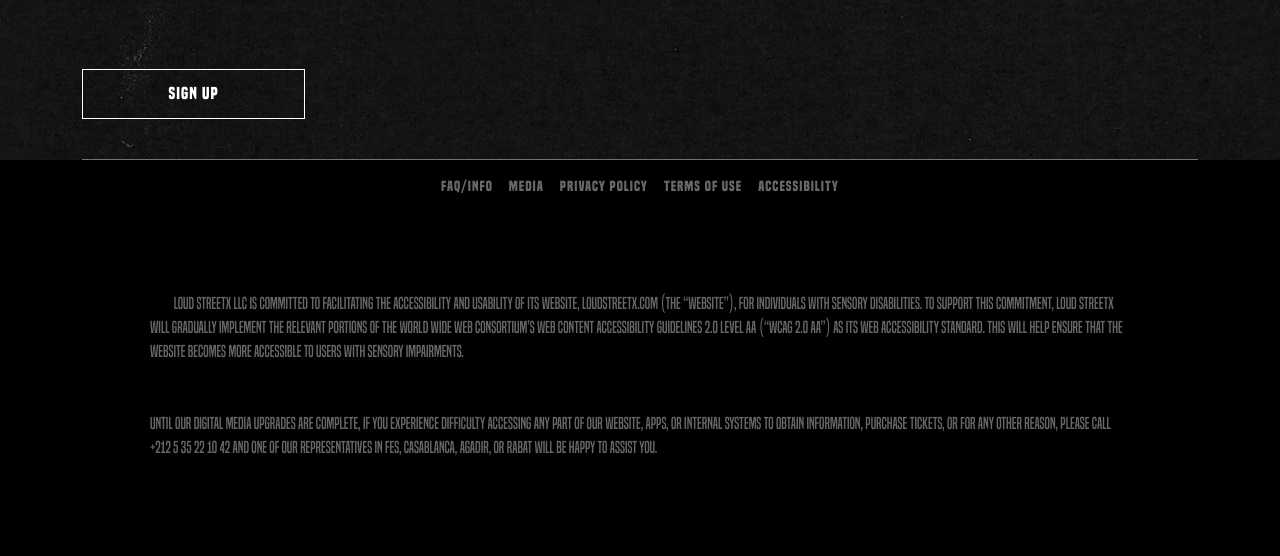
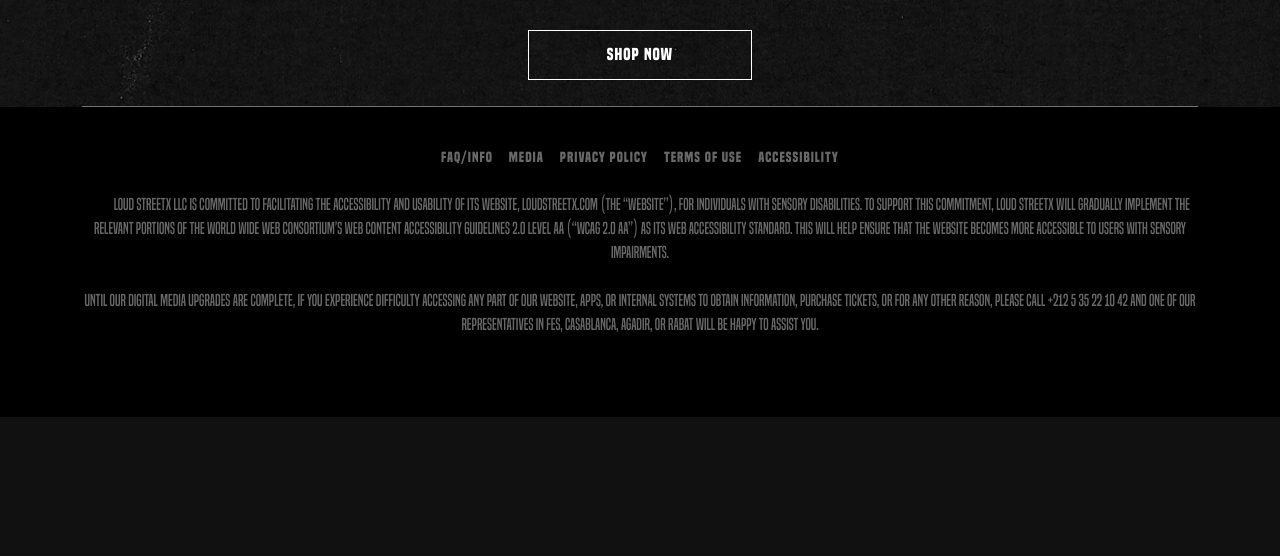
Before and after one commit to t4hher/Projet-scolaire, a PHP site: page / in a window 1280 px wide. Shown: the part 2201-2757 px from the top of the page. After the commit the page ends 2618 px from the top, so only its background shows below. Run offline with PHP 8.4, Linux system fonts and the light colour scheme.

Commit message:
I made some small edits in the home page and i added the tour pictures

```diff
--- a/css/style.css
+++ b/css/style.css
@@ -81,6 +81,7 @@ body{
       flex: 1 1 45%;
       display: flex;
       flex-direction: column;
+      justify-content: center;
     }
 
     label {
@@ -134,6 +135,6 @@ body{
         flex: 1 1 100%;
       }
     }
-    p{
+    span{
       font-family: "BTS";
     }
--- a/index.php
+++ b/index.php
@@ -25,7 +25,6 @@
       <ul class="navbar-nav ">
         <li class="nav-item"><a class="nav-link" href="#">Sponsors</a></li>
         <li class="nav-item"><a class="nav-link" href="#">Shop</a></li>
-        <li class="nav-item"><a class="nav-link" href="#">Bag Policy</a></li>
         <li class="nav-item"><a class="nav-link" href="#">Press</a></li>
         <li class="nav-item"><a class="nav-link" href="#">FAQ/Info</a></li>
       </ul>
@@ -83,14 +82,16 @@
 </div>
 <br><br>
 <h1>SHOP IN LD STRTZ MERCH</h1>
-<div class="container" style="display: flex;flex-direction:column;gap:40px">
+<div class="container" style="display: flex;flex-direction:column;gap:1px">
   <img src="images/index_pictures/shop2.png" width="100%" alt="">
-  <div class="form-group" style="flex: 1 1 100%; text-align: center;">
-        <button type="submit" class="submit-button" style="width: 20%;" >SIGN UP</button>
+  <div class="form-group" style="flex: 1 1 100%; text-align: center; align-items: center;">
+        <button type="submit" class="submit-button" style="width: 20%;" >SHOP NOW</button>
   </div>
+  <br>
   <div class="line" style="width: 100%; height:1px;background-color:#cfcfcf80"></div>
 </div>
 <div style="display:flex;flex-direction:column; background-color:black ;" >
+  <br>
 <nav class="navbar navbar-expand-lg">
   <div class="container d-flex justify-content-around align-items-center" >
     <div class="d-flex">
@@ -104,9 +105,9 @@
     </div>
   </div>
 </nav>
-<div class="container" style="padding:80px;" >
-<p>&nbsp;&nbsp;&nbsp;&nbsp;&nbsp;&nbsp;&nbsp;&nbsp;&nbsp; Loud StreetX LLC is committed to facilitating the accessibility and usability of its website, loudstreetx.com (the “Website”), for individuals with sensory disabilities. To support this commitment, Loud StreetX will gradually implement the relevant portions of the World Wide Web Consortium’s Web Content Accessibility Guidelines 2.0 Level AA (“WCAG 2.0 AA”) as its web accessibility standard. This will help ensure that the Website becomes more accessible to users with sensory impairments. <br><br><br>
-Until our digital media upgrades are complete, if you experience difficulty accessing any part of our website, apps, or internal systems to obtain information, purchase tickets, or for any other reason, please call +212 5 35 22 10 42 and one of our representatives in Fes, Casablanca, Agadir, or Rabat will be happy to assist you.</p>
+<div class="container" style="padding-bottom:80px;padding-top:10px" >
+<span style="text-align: center;">&nbsp;&nbsp;&nbsp;&nbsp;&nbsp;&nbsp;&nbsp;&nbsp;&nbsp; Loud StreetX LLC is committed to facilitating the accessibility and usability of its website, loudstreetx.com (the “Website”), for individuals with sensory disabilities. To support this commitment, Loud StreetX will gradually implement the relevant portions of the World Wide Web Consortium’s Web Content Accessibility Guidelines 2.0 Level AA (“WCAG 2.0 AA”) as its web accessibility standard. This will help ensure that the Website becomes more accessible to users with sensory impairments. <br><br>
+Until our digital media upgrades are complete, if you experience difficulty accessing any part of our website, apps, or internal systems to obtain information, purchase tickets, or for any other reason, please call +212 5 35 22 10 42 and one of our representatives in Fes, Casablanca, Agadir, or Rabat will be happy to assist you.</span>
 </div>
 </div>
 </body>
```
Also changed, not shown: images/tours_images/1.png (added), images/tours_images/10.png (added), images/tours_images/11.png (added), images/tours_images/12.png (added), images/tours_images/13.png (added), images/tours_images/14.png (added), images/tours_images/15.png (added), images/tours_images/16.png (added), images/tours_images/2.png (added), images/tours_images/3.png (added), images/tours_images/4.png (added), images/tours_images/5.png (added), images/tours_images/6.png (added), images/tours_images/7.png (added), 2 more files.
